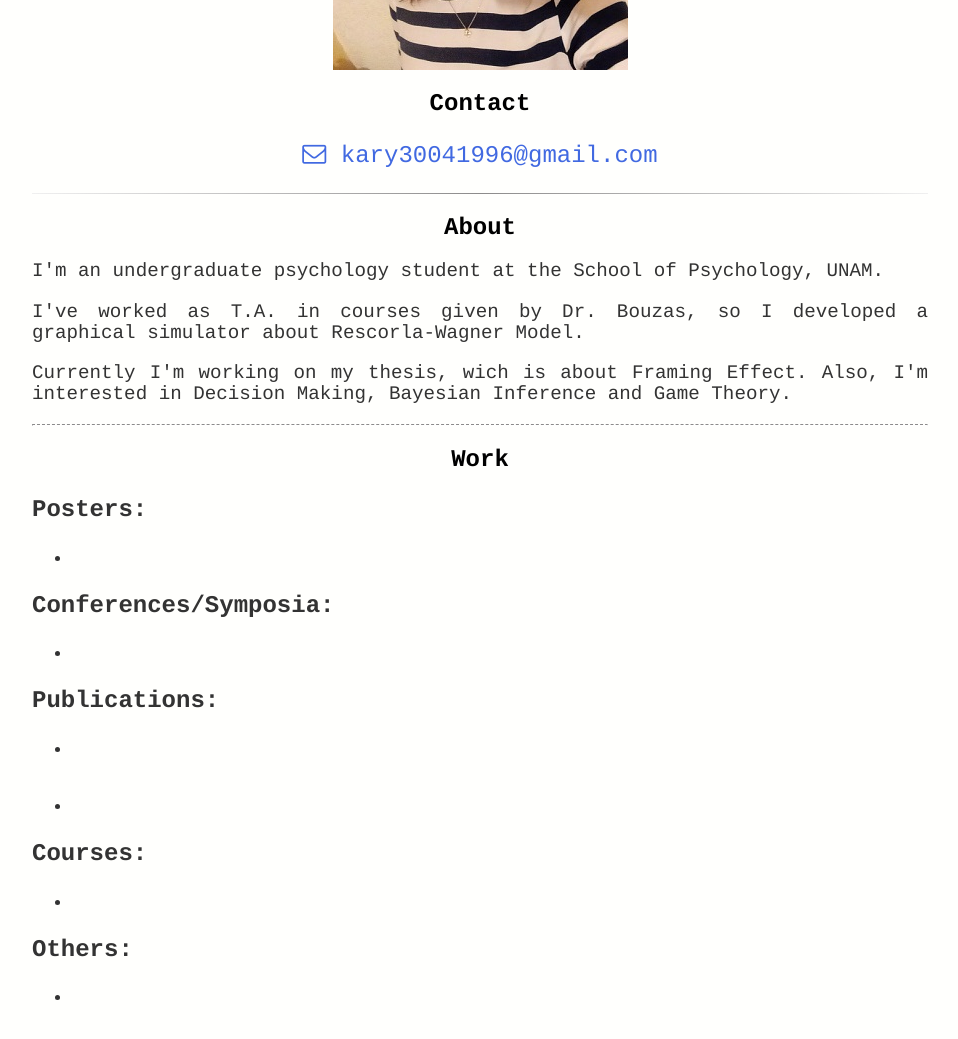
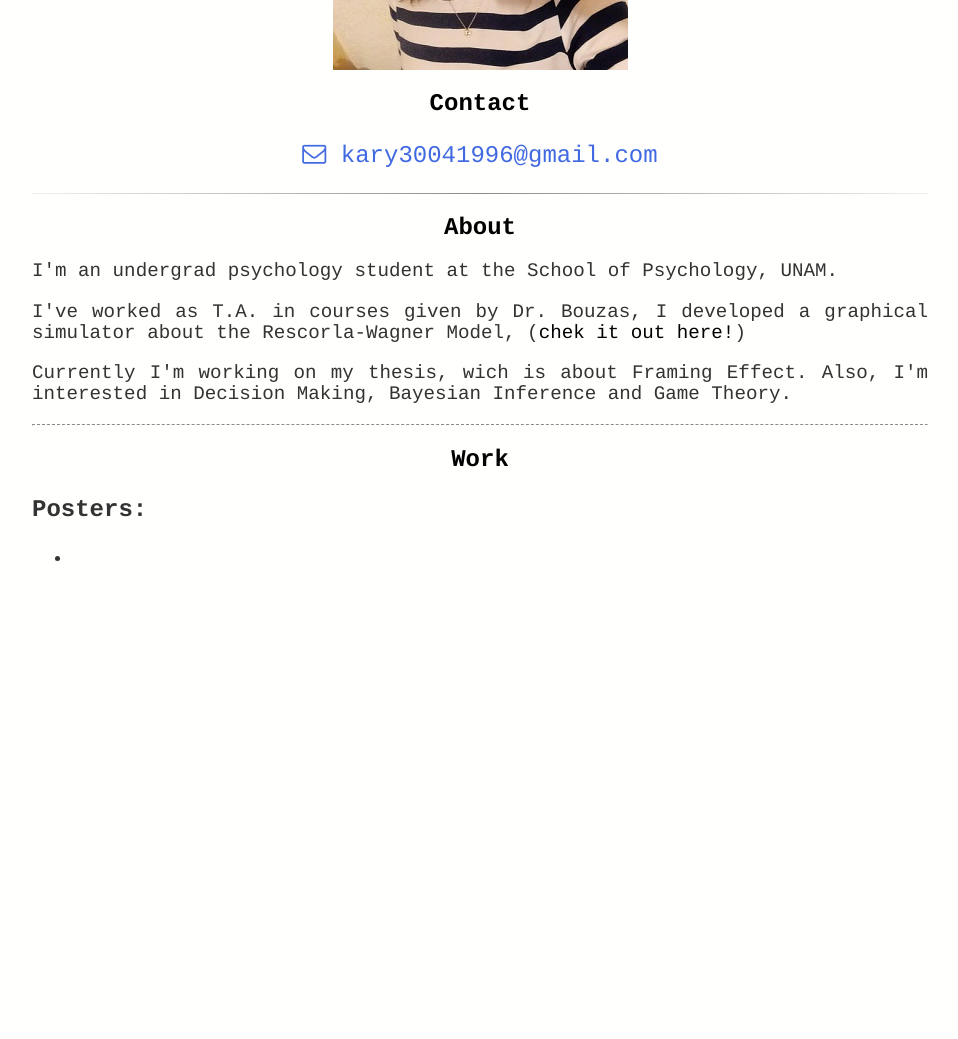
Before and after one commit to BouzasLab25/bouzaslab25.github.io, a Jekyll site: the page built from people/karina.html, in a window 1280 px wide and 1400 px high, scrolled down 583 px. Shown: the top 1039 px of the window, without its empty margins (160-1118 px from the left). Built offline with Jekyll 4.4.1, drawn with Linux system fonts in a browser that asks for light colours.

Commit message:
Update karina.html

```diff
--- a/people/karina.html
+++ b/people/karina.html
@@ -17,9 +17,9 @@ title: Lab25 Felisa
  <hr class='style14'>
  <h2>About</h2>
 
-<p class='text'> I'm an undergraduate psychology student at the School of Psychology, UNAM. </p>
+<p class='text'> I'm an undergrad psychology student at the School of Psychology, UNAM. </p>
 
-<p class='text'> I've worked as T.A. in courses given by Dr. Bouzas, so I developed a graphical simulator about Rescorla-Wagner Model. </p>
+<p class='text'> I've worked as T.A. in courses given by Dr. Bouzas, I developed a graphical simulator about the Rescorla-Wagner Model, (<a class='lu' href="https://karinaruizg.shinyapps.io/RescorlayWagner/">chek it out here!</a>) </p>
 
 <p class='text'> Currently I'm working on my thesis, wich is about Framing Effect. Also, I'm interested in Decision Making, Bayesian Inference and Game Theory. </p>
 
@@ -30,21 +30,3 @@ title: Lab25 Felisa
 	<ul>
 	<li class='ho' > </li>
 	</ul>
-<p style="text-align:justify"><b>Conferences/Symposia:</b></p>
-	<ul>
-	<li class='ho' ></li>
- 	</ul>
-<p style="text-align:justify"><b>Publications:</b></p>
-	<ul>
-	<li class='ho' ></li>
-	<br><br>
-	<li class='ho' ></li>
-	</ul>
-<p style="text-align:justify"><b>Courses:</b></p>
-	<ul>
-	<li class='ho' ></li>
-	</ul>
-<p style="text-align:justify"><b>Others:</b></p>
-	<ul>
-	<li class='ho' ></li>
-	</ul>
```
